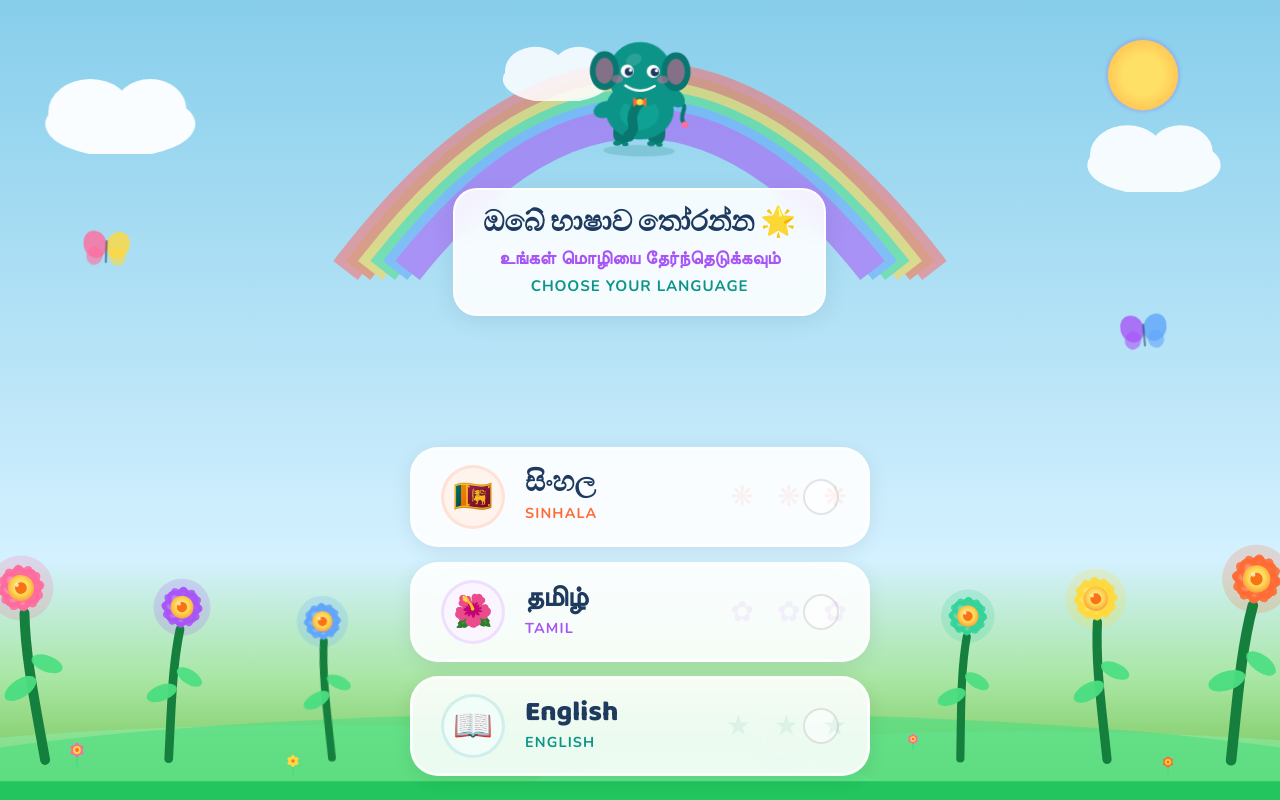
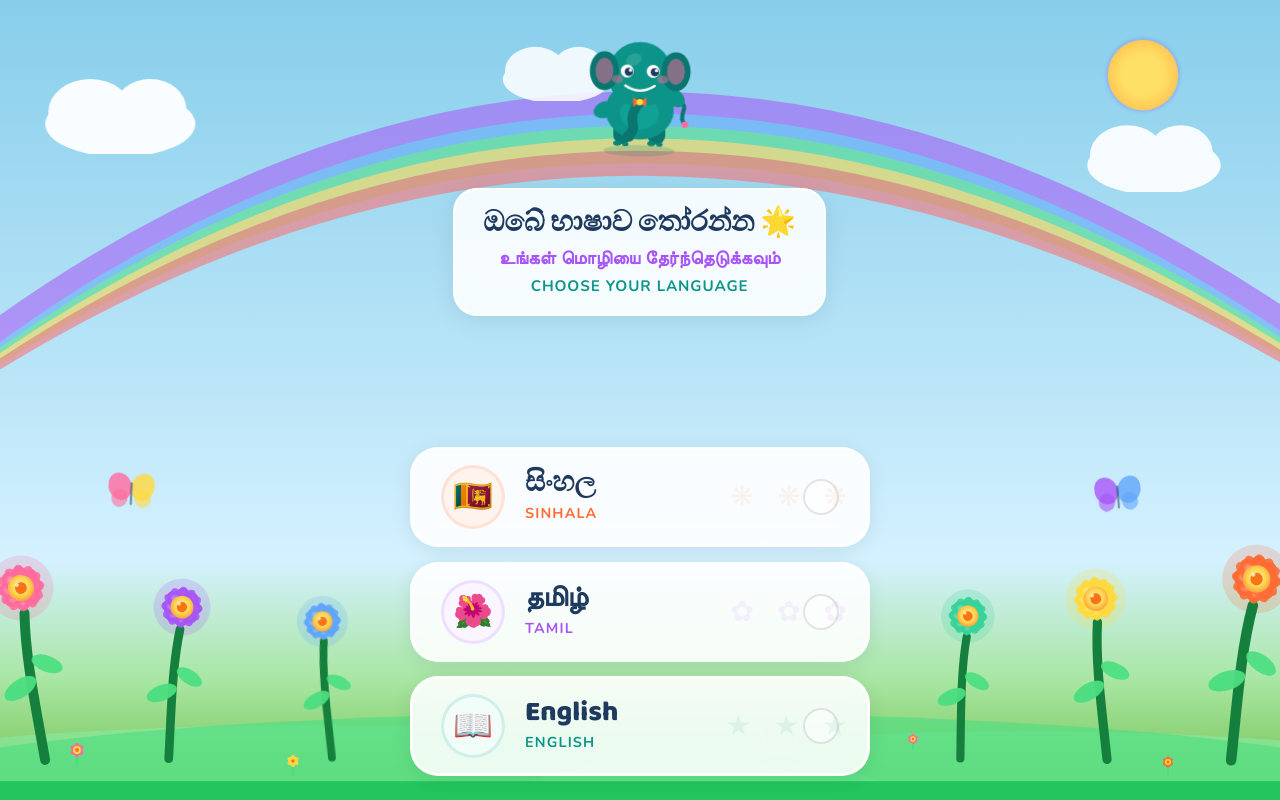
Before and after one commit to Suhansa-code/SmartCamp-IoT-AI-Framework, a Next.js app in the folder cloud-platform/frontend/: page /child in a window 1280 px wide. Built offline with nearby package versions, Linux system fonts and the light colour scheme.

Commit message:
Changed view of the welcome pages

```diff
--- a/cloud-platform/frontend/src/components/psychoedu/child/SceneBackground.jsx
+++ b/cloud-platform/frontend/src/components/psychoedu/child/SceneBackground.jsx
@@ -19,7 +19,7 @@ function Cloud({ style, animClass = 'cloud-1', opacity = 1 }) {
 // Butterfly SVG
 function Butterfly({ style, animClass = 'butterfly', color1 = '#FF6B9D', color2 = '#FFD93D' }) {
   return (
-    <svg viewBox="0 0 40 30" style={{ position: 'absolute', width: 46, height: 38, ...style }} className={animClass} aria-hidden="true">
+    <svg viewBox="0 0 40 30" style={{ position: 'absolute', bottom: '40px', width: 46, height: 38, ...style }} className={animClass} aria-hidden="true">
       <ellipse cx="10" cy="12" rx="10" ry="12" fill={color1} opacity="0.8" transform="rotate(-20 10 12)" />
       <ellipse cx="30" cy="12" rx="10" ry="12" fill={color2} opacity="0.8" transform="rotate(20 30 12)" />
       <ellipse cx="10" cy="22" rx="7" ry="8" fill={color1} opacity="0.6" transform="rotate(15 10 22)" />
@@ -126,16 +126,26 @@ function LargeGroundFlower({ style, color = '#FF6B9D', size = 84 }) {
 function Rainbow({ style }) {
   const colors = ['#FF6B6B','#FF6B35','#FFD93D','#4ADE80','#60A5FA','#A855F7']
   return (
-    <svg viewBox="0 0 200 200" style={{ position: 'absolute', opacity: 0.55, ...style }} aria-hidden="true">
+    <svg
+      viewBox="0 0 2000 1000"
+      style={{ position: 'absolute', bottom: 0, width: '100%', height: '100%', opacity: 0.55, ...style }}
+      aria-hidden="true"
+    >
       {colors.map((c, i) => (
-        <path key={i}
-          d={`M ${5 + i*4} 95 Q 100 ${-30 + i*6} ${195 - i*4} 95`}
-          fill="none" stroke={c} strokeWidth="10"
+        <path
+          key={i}
+          // Start way off left (-300,1000), curve up, end way off right (2300,1000)
+          d={`M -390 860 Q 1000 ${-300 - i * 40} 2480 900`}
+          fill="none"
+          stroke={c}
+          strokeWidth="35"
         />
       ))}
+
     </svg>
   )
 }
+
 
 // Main scene
 export default function SceneBackground({ children, variant = 'day', largeGroundFlowers = false }) {
@@ -147,7 +157,7 @@ export default function SceneBackground({ children, variant = 'day', largeGround
       background: 'linear-gradient(180deg, #87CEEB 0%, #B8E4F7 45%, #D4F1FF 70%, #A8E6A3 85%, #6DBE47 100%)',
     }}>
       {/* ── Rainbow ── */}
-      <Rainbow style={{ top: '-3%', left: '50%', transform: 'translateX(-50%)', width: '100%', maxWidth: 620 }} />
+      <Rainbow style={{ top: '-2%', left: 0, width: '100%', height: '78%' }} />
 
       {/* ── Clouds ── */}
       <Cloud style={{ top: '8%',  left: '2%',  width: '40%', maxWidth: 180 }} animClass="cloud-1" opacity={0.95} />
@@ -166,8 +176,8 @@ export default function SceneBackground({ children, variant = 'day', largeGround
       }} aria-hidden="true" />
 
       {/* ── Butterflies ── */}
-      <Butterfly style={{ top: '30%', left: '6%' }}  animClass="butterfly"   color1="#FF6B9D" color2="#FFD93D" />
-      <Butterfly style={{ top: '40%', right: '8%' }} animClass="butterfly-2" color1="#A855F7" color2="#60A5FA" />
+      <Butterfly style={{ bottom: '35%', left: '8%' }}  animClass="butterfly"   color1="#FF6B9D" color2="#FFD93D" />
+      <Butterfly style={{ bottom: '35%', right: '10%' }} animClass="butterfly-2" color1="#A855F7" color2="#60A5FA" />
 
       {/* ── Grass hills (bottom) ── */}
       <svg viewBox="0 0 400 80" preserveAspectRatio="none"
```
